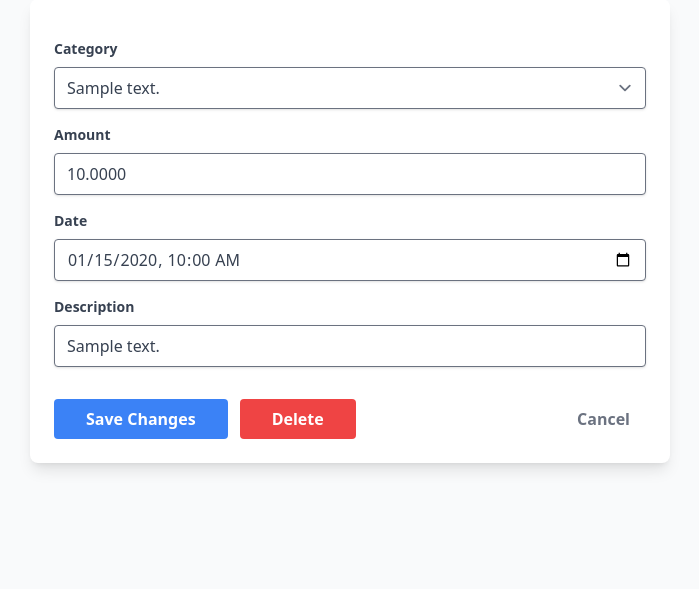
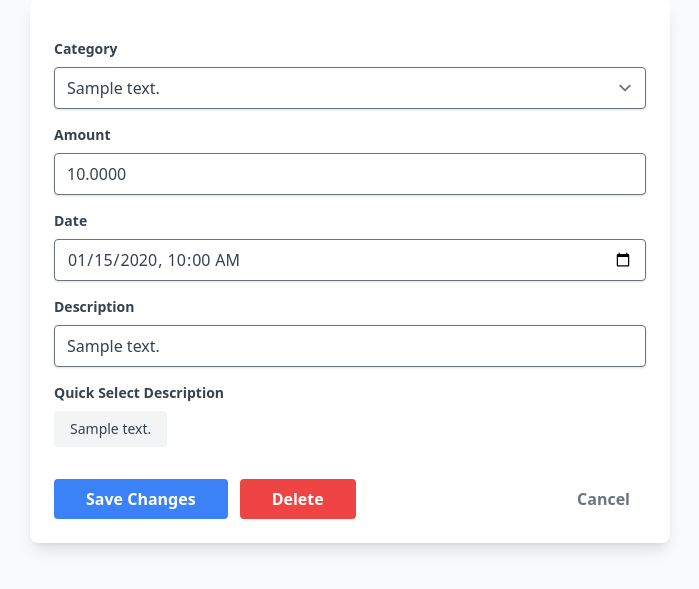
Before and after one commit to gpolic/expenses_php_tailwind, a PHP site: page /edit.php?id=1 in a window 1280 px wide. Shown: the part 89-678 px from the top of the page, without its empty margins (290-989 px from the left). Run offline with PHP 8.4, Linux system fonts and the light colour scheme; a user stored in the database is signed in; tables that the repository leaves empty hold one stand-in row (values such as "Sample post"); a stand-in replaces the project's code that opens the database connection; some libraries are stand-ins or nearby versions.

Commit message:
add most used descriptions list on the Edit page

```diff
--- a/edit.php
+++ b/edit.php
@@ -49,6 +49,18 @@ try {
 
     // Fetch categories for dropdown
     $categories = $pdo->query("SELECT * FROM expensetype");
+
+    // Fetch top 3 descriptions for this category
+    $stmt = $pdo->prepare("
+        SELECT ExpenseDescr, COUNT(*) as count
+        FROM expense
+        WHERE CategID = :category
+        GROUP BY ExpenseDescr
+        ORDER BY count DESC
+        LIMIT 3
+    ");
+    $stmt->execute([':category' => $expense['CategID']]);
+    $topDescriptions = $stmt->fetchAll(PDO::FETCH_ASSOC);
 } catch(PDOException $e) {
     die("Query failed: " . $e->getMessage());
 }
@@ -107,7 +119,21 @@ try {
                     <label class="block text-gray-700 text-sm font-bold mb-2">Description</label>
                     <input type="text" name="description"
                            value="<?php echo htmlspecialchars($expense['ExpenseDescr']); ?>"
+                           id="description"
                            class="shadow border rounded w-full py-2 px-3 text-gray-700">
+                </div>
+
+                <div>
+                    <label class="block text-gray-700 text-sm font-bold mb-2">Quick Select Description</label>
+                    <div class="flex flex-wrap gap-2">
+                        <?php foreach($topDescriptions as $desc) { ?>
+                            <button type="button"
+                                    onclick="setDescription('<?php echo htmlspecialchars($desc['ExpenseDescr']); ?>')"
+                                    class="bg-gray-100 hover:bg-gray-200 text-gray-700 font-medium py-2 px-4 rounded text-sm">
+                                <?php echo htmlspecialchars($desc['ExpenseDescr']); ?>
+                            </button>
+                        <?php } ?>
+                    </div>
                 </div>
 
                 <div class="flex flex-col sm:flex-row items-center justify-between gap-3 pt-4">
@@ -143,6 +169,10 @@ try {
             document.getElementById('deleteForm').submit();
         }
     }
+
+    function setDescription(text) {
+        document.getElementById('description').value = text;
+    }
     </script>
   <script src="https://unpkg.com/flowbite@latest/dist/flowbite.bundle.js"></script>
 </body>
```
